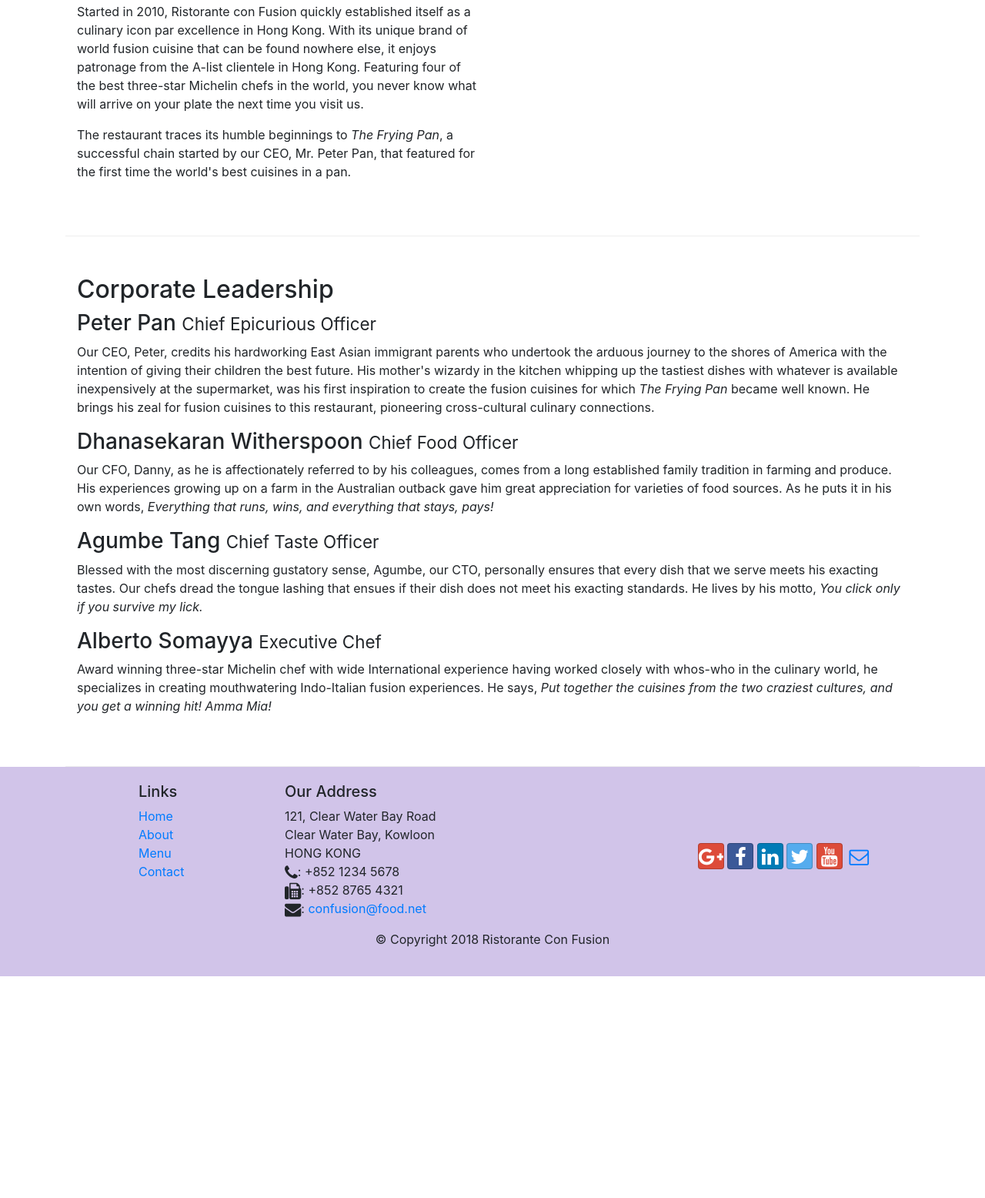
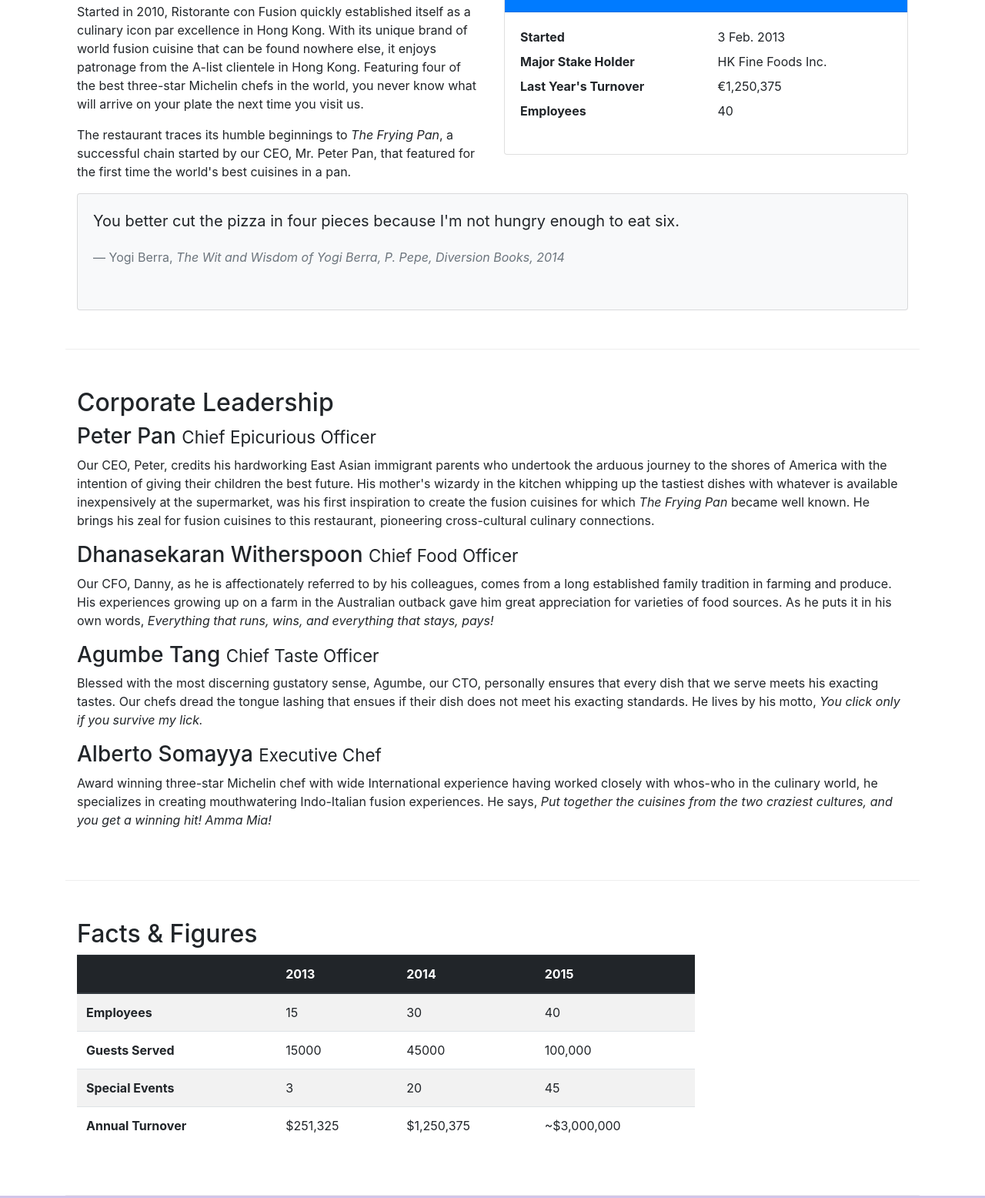
Before and after one commit to polihalm/bootstrap-project, a website: page aboutus.html in a window 1280 px wide. Shown: the part 558-2114 px from the top of the page at 77% size. Before the commit the page ends 1826 px from the top, so only its background shows below. Drawn offline with nearby package versions, Linux system fonts and the light colour scheme.

Commit message:
Tables and Cards

```diff
--- a/aboutus.html
+++ b/aboutus.html
@@ -66,7 +66,34 @@
                 <p>Started in 2010, Ristorante con Fusion quickly established itself as a culinary icon par excellence in Hong Kong. With its unique brand of world fusion cuisine that can be found nowhere else, it enjoys patronage from the A-list clientele in Hong Kong.  Featuring four of the best three-star Michelin chefs in the world, you never know what will arrive on your plate the next time you visit us.</p>
                 <p>The restaurant traces its humble beginnings to <em>The Frying Pan</em>, a successful chain started by our CEO, Mr. Peter Pan, that featured for the first time the world's best cuisines in a pan.</p>
             </div>
-            <div class="col col-sm">
+            <div class="col-sm">
+              <div class="card">
+               <h3 class="card-header bg-primary text-white">Facts At a Glance</h3>
+               <div class="card-body">
+                 <dl class="row">
+                   <dt class="col-6">Started</dt>
+                   <dd class="col-6">3 Feb. 2013</dd>
+                   <dt class="col-6">Major Stake Holder</dt>
+                   <dd class="col-6">HK Fine Foods Inc.</dd>
+                   <dt class="col-6">Last Year's Turnover</dt>
+                   <dd class="col-6">€1,250,375</dd>
+                   <dt class="col-6">Employees</dt>
+                   <dd class="col-6">40</dd>
+                 </dl>
+               </div>
+              </div>
+            </div>
+            <div class="col-12">
+                <div class="card card-body bg-light">
+                    <blockquote class="blockquote">
+                        <p class="mb-0">You better cut the pizza in four pieces because
+                            I'm not hungry enough to eat six.</p>
+                        <footer class="blockquote-footer bg-light">Yogi Berra,
+                            <cite title="Source Title">The Wit and Wisdom of Yogi Berra,
+                            P. Pepe, Diversion Books, 2014</cite>
+                        </footer>
+                    </blockquote>
+                </div>
             </div>
         </div>
 
@@ -86,7 +113,51 @@
                 <p class="d-none d-sm-block">Award winning three-star Michelin chef with wide International experience having worked closely with whos-who in the culinary world, he specializes in creating mouthwatering Indo-Italian fusion experiences. He says, <em>Put together the cuisines from the two craziest cultures, and you get a winning hit! Amma Mia!</em></p>
             </div>
        </div>
-
+        <div class="row row-content">
+          <div class="col-12 col-sm-9">
+            <h2>Facts &amp; Figures</h2>
+            <div class="table-responsive">
+                    <table class="table table-striped">
+                        <thead class="thead-dark">
+                            <tr>
+                                <th>&nbsp;</th>
+                                <th>2013</th>
+                                <th>2014</th>
+                                <th>2015</th>
+                            </tr>
+                        </thead>
+                        <tbody>
+                            <tr>
+                                <th>Employees</th>
+                                <td>15</td>
+                                <td>30</td>
+                                <td>40</td>
+                            </tr>
+                            <tr>
+                                <th>Guests Served</th>
+                                <td>15000</td>
+                                <td>45000</td>
+                                <td>100,000</td>
+                            </tr>
+                            <tr>
+                                <th>Special Events</th>
+                                <td>3</td>
+                                <td>20</td>
+                                <td>45</td>
+                            </tr>
+                            <tr>
+                                <th>Annual Turnover</th>
+                                <td>$251,325</td>
+                                <td>$1,250,375</td>
+                                <td>~$3,000,000</td>
+                            </tr>
+                        </tbody>
+                    </table>
+                </div>
+          </div>
+          <div class="col-12 col-sm-3">
+          </div>
+        </div>
     </div>
 
     <footer class="footer">
```
